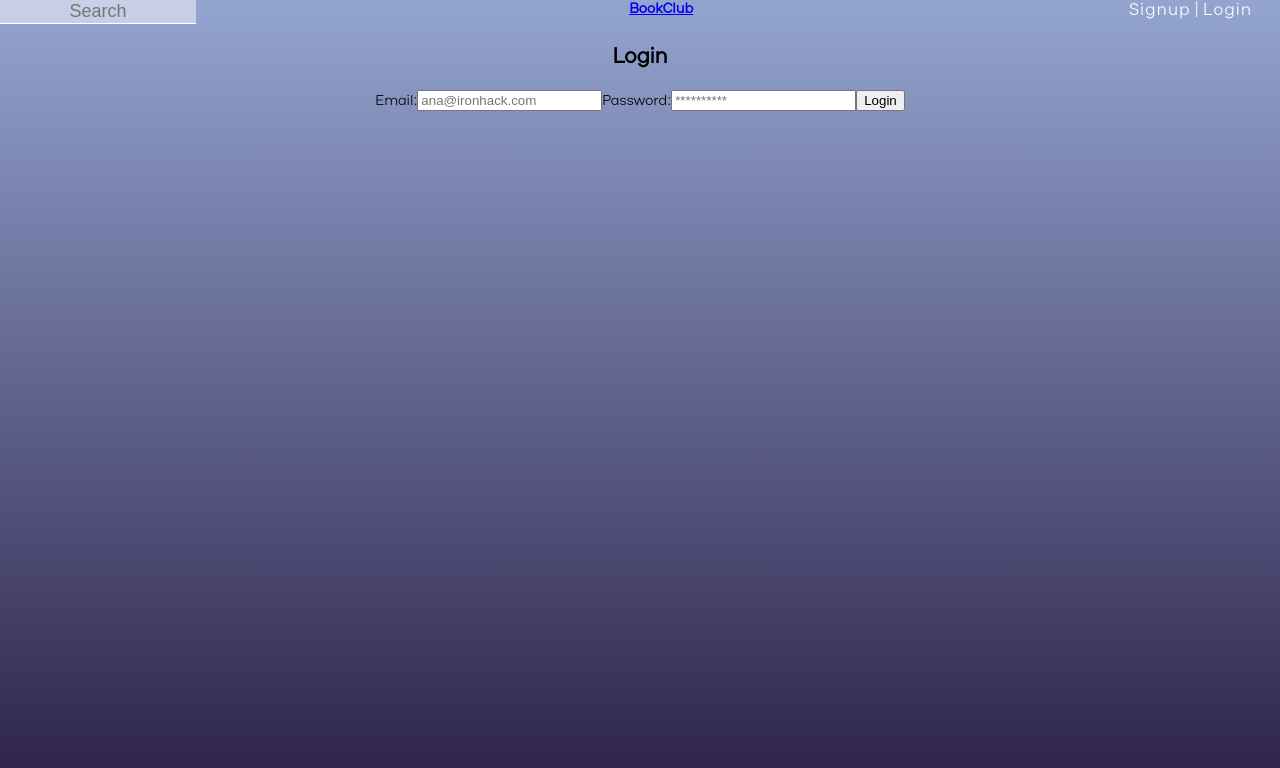
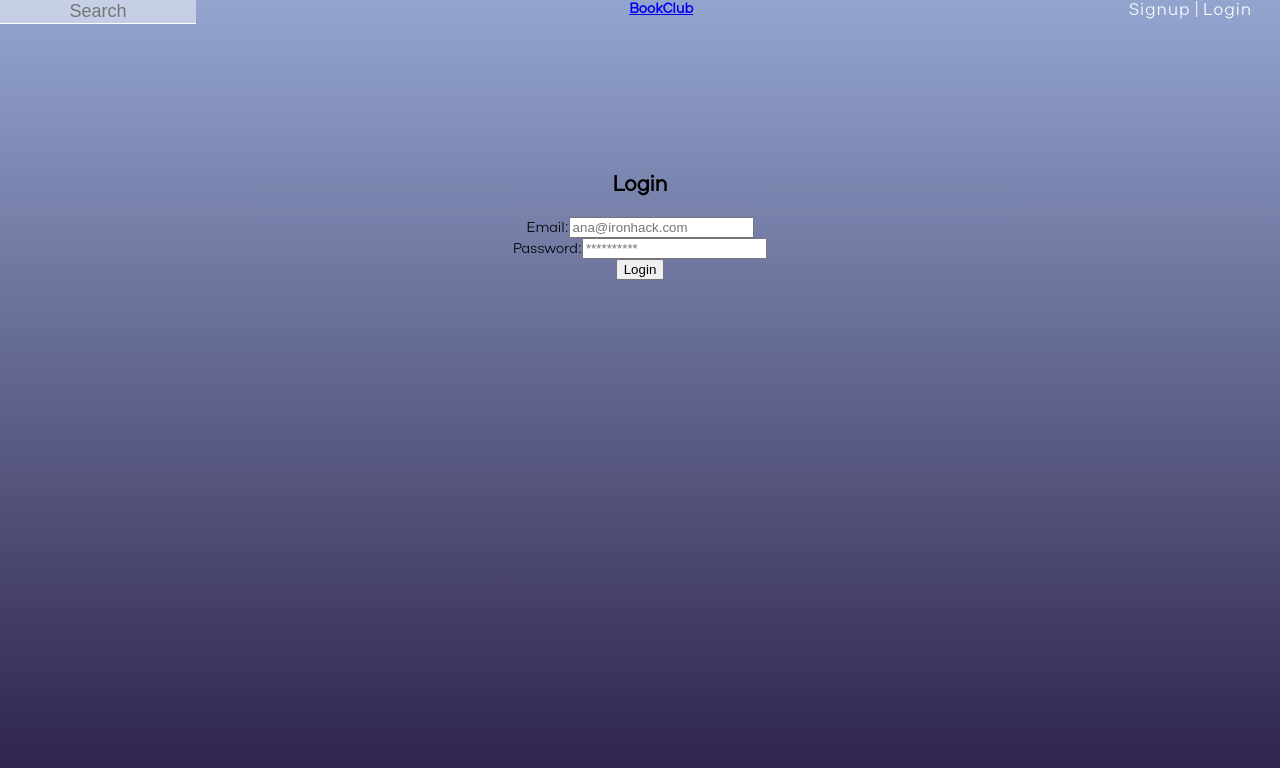
Before and after one commit to Nick-S7/FinalProject-Client, a React (Create React App) app: page /login-page in a window 1280 px wide. Shown: the top 768 px of the page. Built offline with nearby package versions, Linux system fonts and the light colour scheme; no server answers.

Commit message:
search progress

```diff
--- a/src/App.css
+++ b/src/App.css
@@ -226,7 +226,7 @@ input[type='text'],
   flex-direction: row;
   justify-content: space-evenly;
   margin-top: 1vw;
-
+  align-items: baseline;
 }
 
 .foot-section{
@@ -271,3 +271,16 @@ input[type='text'],
   width: 20vw;
 
 }
+
+.login-page{
+  display: flex;
+  justify-content: center;
+  height: 30vw;
+  align-items: center;
+}
+
+.login-form{
+  display: flex;
+  flex-direction: column;
+  width: 50vw;
+}
--- a/src/App.js
+++ b/src/App.js
@@ -27,6 +27,7 @@ export default class App extends React.Component {
     currentUser: null,
     authors: [],
     books: [],
+    selectedEvent: '',
   };
 
   componentDidMount = () => {
@@ -91,6 +92,12 @@ export default class App extends React.Component {
     this.setState({ events: updatedEvents });
   };
 
+  handleSelectedEvent = (event) => {
+    this.setState({selectedEvent : event})
+    console.log(event ,"=====", this.state.selectedEvent)
+  }
+
+
   render() {
     console.log("user in client: ", this.state.currentUser);
     return (
@@ -109,11 +116,15 @@ export default class App extends React.Component {
               path="/"
               render={(props) => (
                 <Home
+                  {...props}
+                  handleSelectedEvent = {this.handleSelectedEvent}
+                  selectedEvent = {this.state.selectedEvent}
                   events={this.state.events}
                   comments={this.state.comments}
                 />
               )}
             />
+
             <Route
               path="/signup-page"
               render={(props) => (
@@ -167,6 +178,16 @@ export default class App extends React.Component {
                 <UpdateBook {...props} authors={this.state.authors} />
               )}
             /> */}
+            <Route
+              path="/events/:id"
+              render={(props) => (
+                <EventDetails
+                  {...props}
+                  currentUser={this.state.currentUser}
+                  onEventsChangeAfterDelete={this.updateEventsAfterDelete}
+                />
+              )}
+            />
 
             <Route
               path="/api/events/:id"
--- a/src/components/Authentication/Login/index.js
+++ b/src/components/Authentication/Login/index.js
@@ -45,11 +45,14 @@ export default class Login extends React.Component {
 
   render() {
     return (
-      <>
-        <section>
+      <div className="login-page">
+      <div className="login-form">
           <h2> Login </h2>
 
+
+
           <form onSubmit={this.handleFormSubmission}>
+          <div>
             <label>
               Email:
               <input
@@ -60,6 +63,8 @@ export default class Login extends React.Component {
                 onChange={this.handleInputChange}
               />
             </label>
+            </div>
+            <div>
             <label>
               Password:
               <input
@@ -70,14 +75,15 @@ export default class Login extends React.Component {
                 onChange={this.handleInputChange}
               />
             </label>
-
+            </div>
             <button> Login </button>
           </form>
 
+
           {/* if the message is not NULL then show the message */}
           {this.state.message && <div> {this.state.message} </div>}
-        </section>
-      </>
+          </div>
+      </div>
     );
   }
 }
--- a/src/components/Home/index.js
+++ b/src/components/Home/index.js
@@ -11,7 +11,7 @@ const Home = (props) => {
       </div>
 
 
-      <SearchBar/>
+      <SearchBar {...props} handleSelectedEvent={props.handleSelectedEvent} selectedEvent={props.selectedEvent} />
 
 
       <footer style={{ clear: "both" }}>
--- a/src/components/Search/NavSearch.js
+++ b/src/components/Search/NavSearch.js
@@ -7,15 +7,6 @@ class Search extends Component {
     query: "",
     results: [],
   };
-
-  componentWillMount(){
-      document.addEventListener('mousedown', this.handleClick, false);
-
-  }
-
-  componentWillUnmount(){
-      document.removeEventListener('mousedown', this.handleClick, false)
-  }
 
 
   getInfo = () => {
@@ -58,7 +49,7 @@ class Search extends Component {
             </div>
 
             <>
-            <NavResults ref={node => this.node = node}{...this.props} results={this.state.results} />
+            <NavResults {...this.props} results={this.state.results} />
             </>
       </div>
     );
--- a/src/components/Search/SearchBar.js
+++ b/src/components/Search/SearchBar.js
@@ -14,10 +14,10 @@ class Search extends Component {
         `https://app.ticketmaster.com/discovery/v2/events.json?keyword=${this.state.query}&countryCode=US&apikey=CRaZgOHhS0iRjYSFURNt0YrDZs6z0nVR`
       )
       .then(( data ) => {
-          console.log(data.data)
         this.setState({
           results: data.data._embedded.events,
         });
+        console.log(this.state.results)
       });
   };
 
@@ -57,7 +57,7 @@ class Search extends Component {
 
 
             <div className="search-results">
-            <SearchResults {...this.props} results={this.state.results} />
+            <SearchResults {...this.props} handleSelectedEvent={this.props.handleSelectedEvent} selectedEvent={this.props.selectedEvent} results={this.state.results} />
             </div>
       </div>
     );
--- a/src/components/Search/SearchResults.js
+++ b/src/components/Search/SearchResults.js
@@ -6,8 +6,8 @@ const SearchResults = (props) => {
   const options = props.results.map(r => (
 
     <div className="single-attraction" key={r.idMeal} onClick={() =>{
-      props.handleMeals(r.idMeal)
-      props.history.push(`/meals:${r.strMeal}`)
+      props.handleSelectedEvent(r.id)
+      props.history.push(`/api/events/:${r.name}`)
   }} >
         <img src={r.images[0].url} alt="img"/>
         <div className="single-attraction-text">
```
